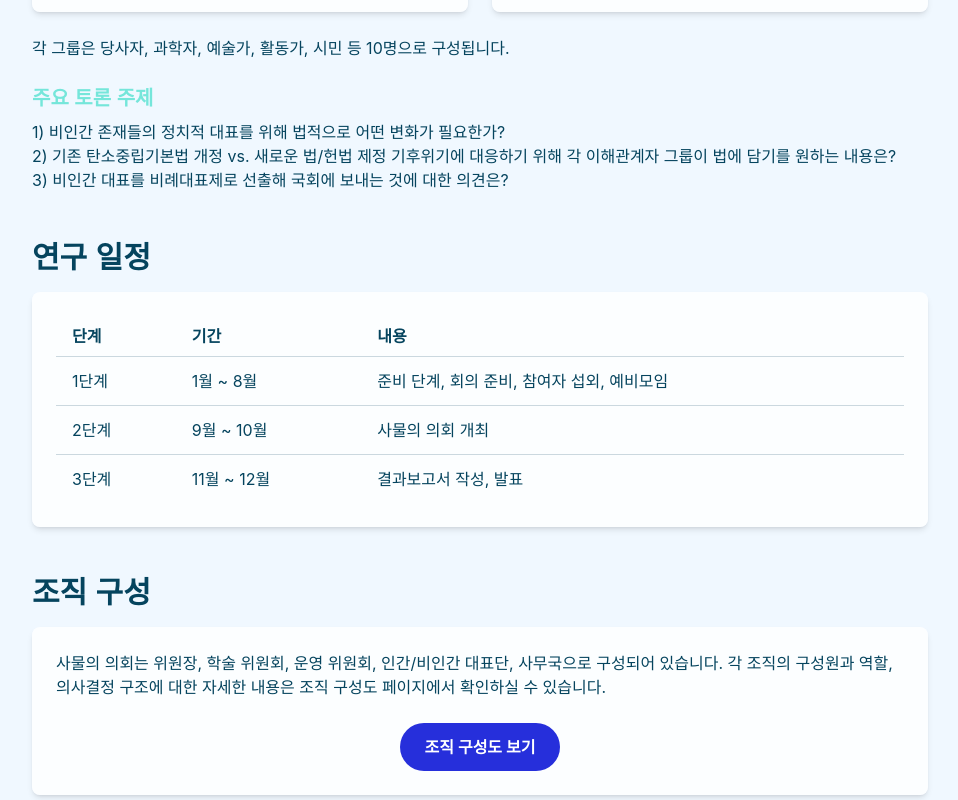
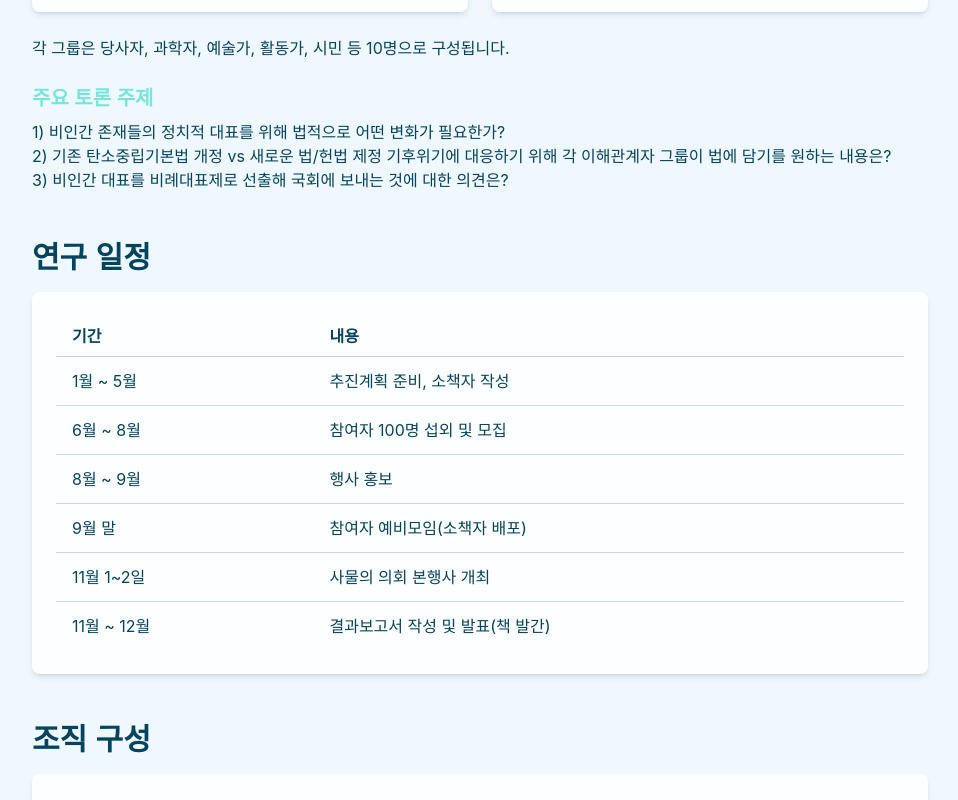
Before and after one commit to shin-minhyuk/samul.parliament, a Next.js app: page /info in a window 1280 px wide. Shown: the part 1180-1980 px from the top of the page, without its empty margins (160-1118 px from the left). Built offline with nearby package versions, Linux system fonts and the light colour scheme; a web font is replaced by a local one.

Commit message:
[feat] info 페이지 클라이언트 수정사항 반영

```diff
--- a/src/app/info/page.tsx
+++ b/src/app/info/page.tsx
@@ -145,7 +145,7 @@ export default function InfoPage() {
                   <li>노동자</li>
                   <li>농민</li>
                   <li>미래세대</li>
-                  <li>사회적 약자(빈민, 노인 등)</li>
+                  <li>사회적 약자 (빈민, 노인 등)</li>
                 </ul>
               </div>
               <div className="rounded-lg bg-white/80 p-6 shadow-md backdrop-blur-sm">
@@ -157,7 +157,7 @@ export default function InfoPage() {
                   <li>산림</li>
                   <li>해양</li>
                   <li>동물</li>
-                  <li>기술(AI, 지구공학)</li>
+                  <li>기술 (AI, 지구공학)</li>
                 </ul>
               </div>
             </div>
@@ -171,7 +171,7 @@ export default function InfoPage() {
             <p className="mb-4">
               1) 비인간 존재들의 정치적 대표를 위해 법적으로 어떤 변화가
               필요한가? <br />
-              2) 기존 탄소중립기본법 개정 vs. 새로운 법/헌법 제정 기후위기에
+              2) 기존 탄소중립기본법 개정 vs 새로운 법/헌법 제정 기후위기에
               대응하기 위해 각 이해관계자 그룹이 법에 담기를 원하는 내용은?
               <br />
               3) 비인간 대표를 비례대표제로 선출해 국회에 보내는 것에 대한
@@ -190,9 +190,6 @@ export default function InfoPage() {
                 <thead>
                   <tr className="border-ocean-deep/20 border-b">
                     <th className="text-ocean-deep px-4 py-2 text-left">
-                      단계
-                    </th>
-                    <th className="text-ocean-deep px-4 py-2 text-left">
                       기간
                     </th>
                     <th className="text-ocean-deep px-4 py-2 text-left">
@@ -202,21 +199,30 @@ export default function InfoPage() {
                 </thead>
                 <tbody className="whitespace-nowrap">
                   <tr className="border-ocean-deep/20 border-b">
-                    <td className="px-4 py-3">1단계</td>
-                    <td className="px-4 py-3">1월 ~ 8월</td>
-                    <td className="px-4 py-3">
-                      준비 단계, 회의 준비, 참여자 섭외, 예비모임
-                    </td>
+                    <td className="px-4 py-3">1월 ~ 5월</td>
+                    <td className="px-4 py-3">추진계획 준비, 소책자 작성</td>
                   </tr>
                   <tr className="border-ocean-deep/20 border-b">
-                    <td className="px-4 py-3">2단계</td>
-                    <td className="px-4 py-3">9월 ~ 10월</td>
-                    <td className="px-4 py-3">사물의 의회 개최</td>
+                    <td className="px-4 py-3">6월 ~ 8월</td>
+                    <td className="px-4 py-3">참여자 100명 섭외 및 모집</td>
+                  </tr>
+                  <tr className="border-ocean-deep/20 border-b">
+                    <td className="px-4 py-3">8월 ~ 9월</td>
+                    <td className="px-4 py-3">행사 홍보</td>
+                  </tr>
+                  <tr className="border-ocean-deep/20 border-b">
+                    <td className="px-4 py-3">9월 말</td>
+                    <td className="px-4 py-3">참여자 예비모임(소책자 배포)</td>
+                  </tr>
+                  <tr className="border-ocean-deep/20 border-b">
+                    <td className="px-4 py-3">11월 1~2일</td>
+                    <td className="px-4 py-3">사물의 의회 본행사 개최</td>
                   </tr>
                   <tr>
-                    <td className="px-4 py-3">3단계</td>
                     <td className="px-4 py-3">11월 ~ 12월</td>
-                    <td className="px-4 py-3">결과보고서 작성, 발표</td>
+                    <td className="px-4 py-3">
+                      결과보고서 작성 및 발표(책 발간)
+                    </td>
                   </tr>
                 </tbody>
               </table>
@@ -230,10 +236,8 @@ export default function InfoPage() {
           </h2>
           <div className="rounded-lg bg-white/80 p-6 shadow-md backdrop-blur-sm">
             <p className="mb-4">
-              사물의 의회는 위원장, 학술 위원회, 운영 위원회, 인간/비인간
-              대표단, 사무국으로 구성되어 있습니다. 각 조직의 구성원과 역할,
-              의사결정 구조에 대한 자세한 내용은 조직 구성도 페이지에서 확인하실
-              수 있습니다.
+              각 조직의 구성원과 역할, 의사결정 구조에 대한 자세한 내용은 조직
+              구성도 페이지에서 확인하실 수 있습니다.
             </p>
             <div className="flex justify-center">
               <a
```
